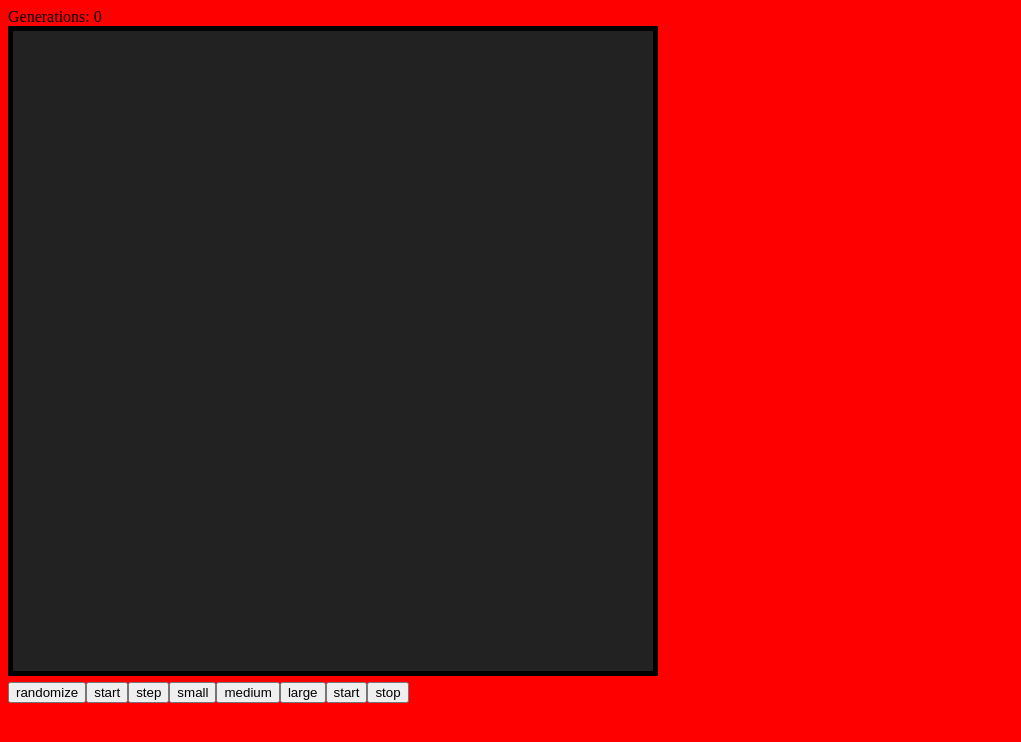
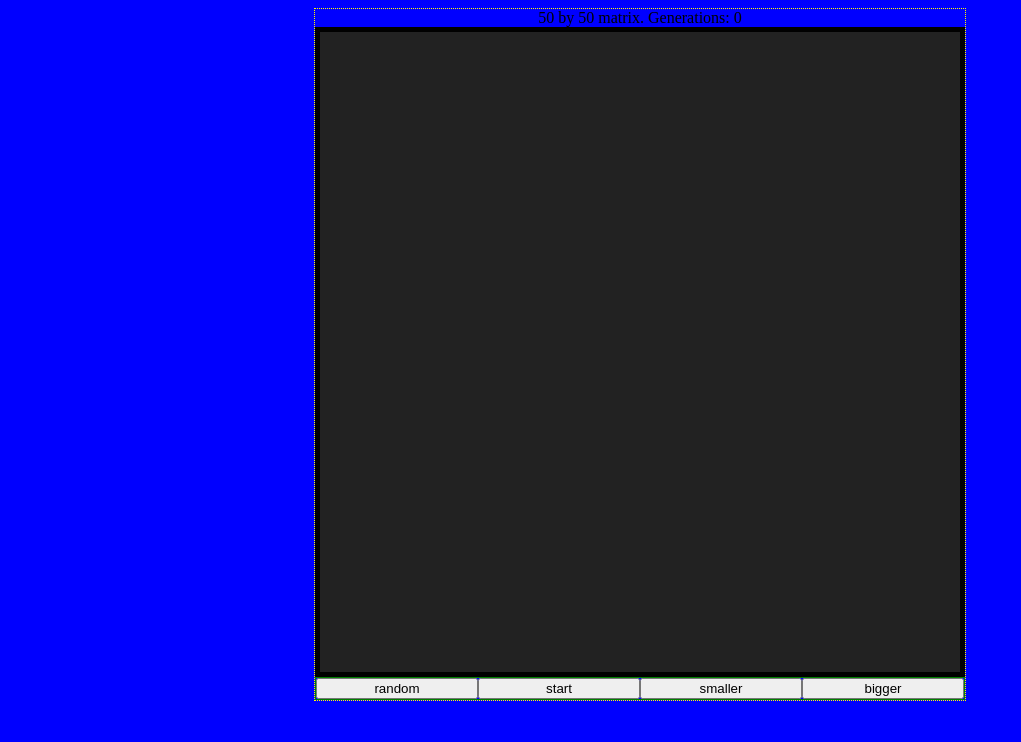
Before and after one commit to jedpimentel/conways-game-of-life, a plain HTML site: page index.html in a window 1280 px wide. Shown: the whole page, without its empty margins (0-1021 px from the left). Drawn offline with Linux system fonts and the light colour scheme.

Commit message:
Stable / Usable
Needs some polish, but works for demo purposes

```diff
--- a/public/react.js
+++ b/public/react.js
@@ -20,8 +20,8 @@ var LifeField = React.createClass({
 
 	// for ease of rendering, the cell matrix is arr[column][row] (vertical, then horizontal)
 	getInitialState: function getInitialState() {
-		var matrixHeight = 100;
-		var matrixWidth = 100;
+		var matrixHeight = 50;
+		var matrixWidth = 50;
 
 		return {
 			matrixWidth: matrixWidth,
@@ -56,13 +56,15 @@ var LifeField = React.createClass({
 		}
 		return newCellMatrix;
 	},
-	setNewDimensions: function setNewDimensions(x, y) {
+	setNewDimensions: function setNewDimensions(x, y, isRelative) {
 		return function () {
 			//console.log(x, 'and', y);
+			var newWidth = isRelative ? Math.max(this.state.matrixWidth + x, 10) : x;
+			var newHeight = isRelative ? Math.max(this.state.matrixHeight + y, 10) : y;
 			this.setState({
-				matrixWidth: x,
-				matrixHeight: y,
-				cellMatrix: this.blankCellMatrix(x, y, true)
+				matrixWidth: newWidth,
+				matrixHeight: newHeight,
+				cellMatrix: this.blankCellMatrix(newWidth, newHeight, true)
 			});
 		}.bind(this);
 	},
@@ -173,30 +175,30 @@ var LifeField = React.createClass({
 		});
 		//console.log('calc if alive state', newMatrixState);
 		var b = new Date().getTime();
-		console.log('set in', b - a);
+		//console.log('set in', b - a)
 		this.setState({
 			cellMatrix: newMatrixState,
 			generations: this.state.generations + 1
 		});
 	},
 	step: function step() {
-		var startTime = new Date().getTime();
+		//var startTime = (new Date()).getTime();
 		//console.log('step');
 		var matrixWithUpdatedNeighbors = this.calcNeighbors();
-		var midTime = new Date().getTime();
+		//var midTime = (new Date()).getTime();
 		//console.log('neighbors', this.state.cellMatrix);
 		this.calcIfAlive(matrixWithUpdatedNeighbors);
 		//console.log('alive', this.state.cellMatrix);
-		var endTime = new Date().getTime();
-		console.log(endTime - startTime, 'ms (', midTime - startTime, '+', endTime - midTime);
+		//var endTime = (new Date()).getTime();
+		//console.log(endTime - startTime, 'ms (',midTime - startTime,'+', endTime - midTime);
 	},
 	startAutoStep: function startAutoStep() {
-		console.log("setting interval at", this.state.stepTime, "ms");
+		//console.log("setting interval at", this.state.stepTime, "ms")
 		this.autoStep = setInterval(this.step, this.state.stepTime);
 	},
 	stopAutoStep: function stopAutoStep() {
 		// this sould also be called in componentWillUnmount in case component is meant to be unmounted
-		console.log('before', this.autoStep);
+		//console.log('before', this.autoStep)
 		clearInterval(this.autoStep);
 		delete this.autoStep;
 		this.setState({});
@@ -253,7 +255,7 @@ var LifeField = React.createClass({
 				'start'
 			);
 		} else {
-			console.log('autostep', this.autoStep);
+			//console.log('autostep', this.autoStep)
 			startButton = React.createElement(
 				'button',
 				{ onClick: this.stopAutoStep },
@@ -261,20 +263,22 @@ var LifeField = React.createClass({
 			);
 		}
 
+		console.log('frame time:', new Date().getTime() - this.lastStepTime || 0);
+		this.lastStepTime = new Date().getTime();
+
 		return React.createElement(
 			'div',
 			null,
 			React.createElement(
 				'style',
 				null,
-				'body { background-color: red }',
 				'.life-cell{ width: ' + 100 / columns + '%;}',
 				'.life-cell-row { height: ' + 100 / rows + '%;}'
 			),
 			React.createElement(
 				'div',
 				null,
-				"Generations: " + this.state.generations
+				columns + ' by ' + rows + ' matrix. Generations: ' + this.state.generations
 			),
 			React.createElement(
 				'div',
@@ -283,40 +287,24 @@ var LifeField = React.createClass({
 			),
 			React.createElement('br', null),
 			React.createElement(
+				'div',
+				{ className: 'button-group' },
+				React.createElement(
 					'button',
 					{ onClick: this.randomize },
-				'randomize'
+					'random'
 				),
 				startButton,
 				React.createElement(
 					'button',
-				{ onClick: this.step },
-				'step'
+					{ onClick: this.setNewDimensions(-10, -10, true) },
+					'smaller'
 				),
 				React.createElement(
 					'button',
-				{ onClick: this.setNewDimensions(20, 20) },
-				'small'
-			),
-			React.createElement(
-				'button',
-				{ onClick: this.setNewDimensions(30, 30) },
-				'medium'
-			),
-			React.createElement(
-				'button',
-				{ onClick: this.setNewDimensions(40, 40) },
-				'large'
-			),
-			React.createElement(
-				'button',
-				{ onClick: this.startAutoStep },
-				'start'
-			),
-			React.createElement(
-				'button',
-				{ onClick: this.stopAutoStep },
-				'stop'
+					{ onClick: this.setNewDimensions(+10, +10, true) },
+					'bigger'
+				)
 			)
 		);
 	}
--- a/source/react.js
+++ b/source/react.js
@@ -16,8 +16,8 @@ var LifeCell = React.createClass({
 var LifeField = React.createClass({
 	// for ease of rendering, the cell matrix is arr[column][row] (vertical, then horizontal)
 	getInitialState: function() {
-		var matrixHeight = 100;
-		var matrixWidth = 100;
+		var matrixHeight = 50;
+		var matrixWidth = 50;
 
 
 		return ({
@@ -54,13 +54,15 @@ var LifeField = React.createClass({
 		}
 		return newCellMatrix;
 	},
-	setNewDimensions: function(x, y) {
+	setNewDimensions: function(x, y, isRelative) {
 		return function() {
 			//console.log(x, 'and', y);
+			var newWidth = isRelative ? Math.max(this.state.matrixWidth + x, 10) : x;
+			var newHeight = isRelative ? Math.max(this.state.matrixHeight + y, 10) : y;
 			this.setState({
-				matrixWidth: x,
-				matrixHeight: y,
-				cellMatrix: this.blankCellMatrix(x, y, true),
+				matrixWidth: newWidth,
+				matrixHeight: newHeight,
+				cellMatrix: this.blankCellMatrix(newWidth, newHeight, true),
 			});
 		}.bind(this);
 	},
@@ -174,30 +176,30 @@ var LifeField = React.createClass({
 		});
 		//console.log('calc if alive state', newMatrixState);
 		var b = (new Date()).getTime();
-		console.log('set in', b - a)
+		//console.log('set in', b - a)
 		this.setState({
 			cellMatrix: newMatrixState,
 			generations: this.state.generations + 1,
 		});
 	},
 	step: function() {
-		var startTime = (new Date()).getTime();
+		//var startTime = (new Date()).getTime();
 		//console.log('step');
 		var matrixWithUpdatedNeighbors = this.calcNeighbors();
-		var midTime = (new Date()).getTime();
+		//var midTime = (new Date()).getTime();
 		//console.log('neighbors', this.state.cellMatrix);
 		this.calcIfAlive(matrixWithUpdatedNeighbors);
 		//console.log('alive', this.state.cellMatrix);
-		var endTime = (new Date()).getTime();
-		console.log(endTime - startTime, 'ms (',midTime - startTime,'+', endTime - midTime);
+		//var endTime = (new Date()).getTime();
+		//console.log(endTime - startTime, 'ms (',midTime - startTime,'+', endTime - midTime);
 	},
 	startAutoStep: function() {
-		console.log("setting interval at", this.state.stepTime, "ms")
+		//console.log("setting interval at", this.state.stepTime, "ms")
 		this.autoStep = setInterval( this.step, this.state.stepTime);
 	},
 	stopAutoStep: function() {
 		// this sould also be called in componentWillUnmount in case component is meant to be unmounted
-		console.log('before', this.autoStep)
+		//console.log('before', this.autoStep)
 		clearInterval(this.autoStep);
 		delete this.autoStep;
 		this.setState({});
@@ -244,30 +246,30 @@ var LifeField = React.createClass({
 		if (this.autoStep === undefined) {
 			startButton = <button onClick={this.startAutoStep} >start</button>
 		} else {
-			console.log('autostep', this.autoStep)
+			//console.log('autostep', this.autoStep)
 			startButton = <button onClick={this.stopAutoStep} >pause</button>
 
 		}
 
+		console.log('frame time:', ((new Date).getTime() - this.lastStepTime) || 0 );
+		this.lastStepTime = (new Date).getTime()
+
 		return (
 			<div>
 				<style>
-					{'body { background-color: red }'}
 					{'.life-cell{ width: ' + (100 / columns) + '%;}'}
 					{'.life-cell-row { height: ' + (100 / rows) + '%;}'}
 				</style>
-				<div>{"Generations: " + this.state.generations}</div>
+				<div>{columns + ' by ' + rows + ' matrix. Generations: ' + this.state.generations}</div>
 				<div id='cell-field'>
 					{lifeCells}
 				</div><br/>
-				<button onClick={this.randomize}>randomize</button>
-				{startButton}
-				<button onClick={this.step}>step</button>
-				<button onClick={this.setNewDimensions(20,20)} >small</button>
-				<button onClick={this.setNewDimensions(30,30)} >medium</button>
-				<button onClick={this.setNewDimensions(40,40)} >large</button>
-				<button onClick={this.startAutoStep} >start</button>
-				<button onClick={this.stopAutoStep} >stop</button>
+				<div className='button-group'>
+					<button onClick={this.randomize}>random</button>
+					{startButton}
+					<button onClick={this.setNewDimensions(-10,-10, true)} >smaller</button>
+					<button onClick={this.setNewDimensions(+10,+10, true)} >bigger</button>
+				</div>
 			</div>
 		)
 	}
--- a/source/sass.scss
+++ b/source/sass.scss
@@ -28,7 +28,26 @@ $cell-dead-color: #222;
 
 body {
 	margin: $body-margin;
+	background-color: red;
+	@media (min-aspect-ratio: 1/1) {
+		background-color: blue;
+	}
+	text-align: center;
 }
+
+#main {
+	display: inline-block;
+	border:1px dotted yellow;
+}
+
+
+.button-group {
+	border: 1px solid green;
+	button {
+		width: 25%;
+	}
+}
+
 
 .life-cell {
 	user-select: none;
@@ -56,12 +75,21 @@ body {
 	$cell-matrix-border-width: 5px;
 	width: $cell-matrix-size;
 	height: $cell-matrix-size;
-	/* fix the max width/height to avoid scroll bar appearing */
-	max-width: calc(100% - ( 2 * ( #{$cell-matrix-border-width} )));
-	max-height: calc(100vw - ( 2 * ( #{$cell-matrix-border-width} + #{$body-margin} )));
 	text-align: center;
 	display: inline-block;
 	border: $cell-matrix-border-width solid black;
 	background-color: $cell-dead-color;
 
+	/* fix the max width/height to avoid scroll bar appearing */
+	/* max-width: calc(100% - ( 2 * ( #{$cell-matrix-border-width} ))); */
+	/* get a better `other-stuff` value */
+	$other-stuff: 3em;
+	max-width: calc(100vw - ( 2 * ( #{$cell-matrix-border-width} + #{$body-margin} )));
+	max-height: calc(100vw - ( 2 * ( #{$cell-matrix-border-width} + #{$body-margin} )));
+	@media (min-aspect-ratio: 10/11) {
+		max-height: calc(100vh - ( 2 * ( #{$cell-matrix-border-width} + #{$body-margin})) - #{$other-stuff});
+		max-width: calc(100vh - ( 2 * ( #{$cell-matrix-border-width} + #{$body-margin})) - #{$other-stuff});
+
+	}
+
 }
```
Also changed, not shown: public/sass.css, 1 other file. Lines whose indentation alone changed are shown as unchanged.
